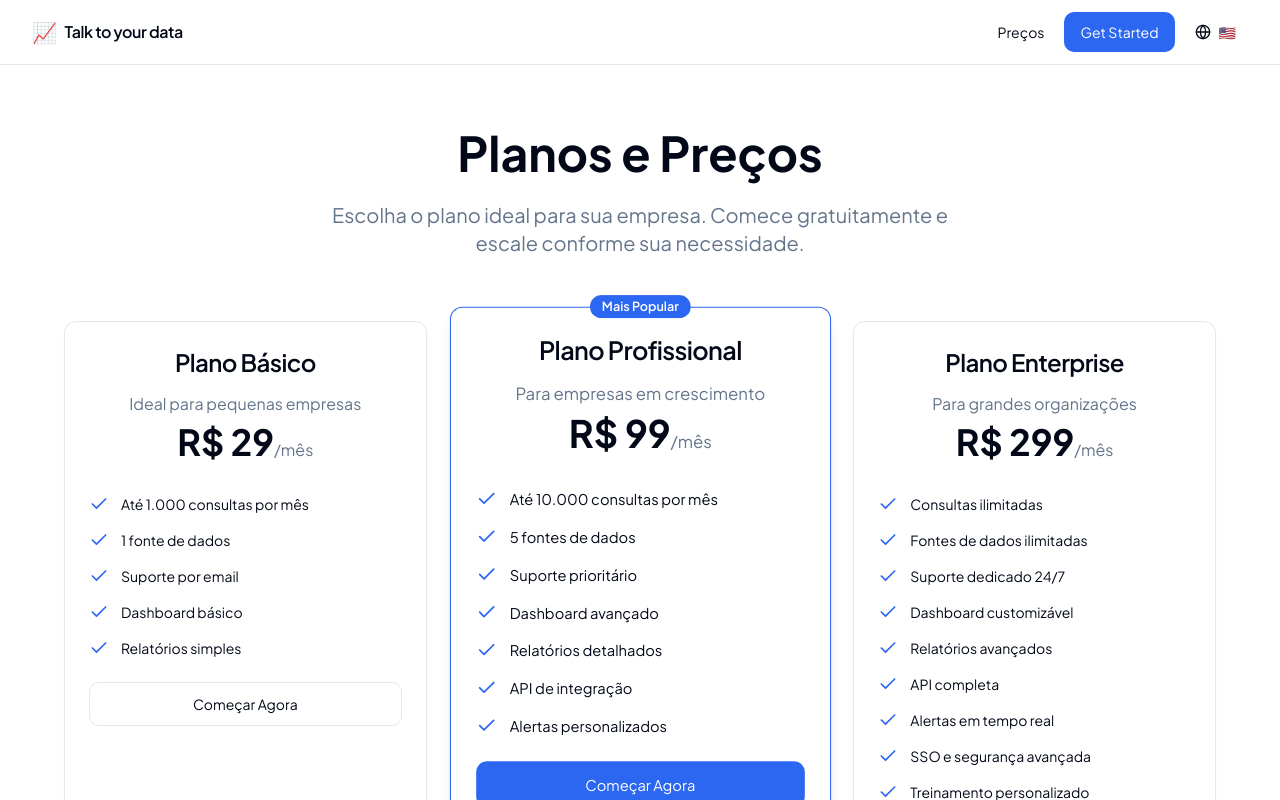
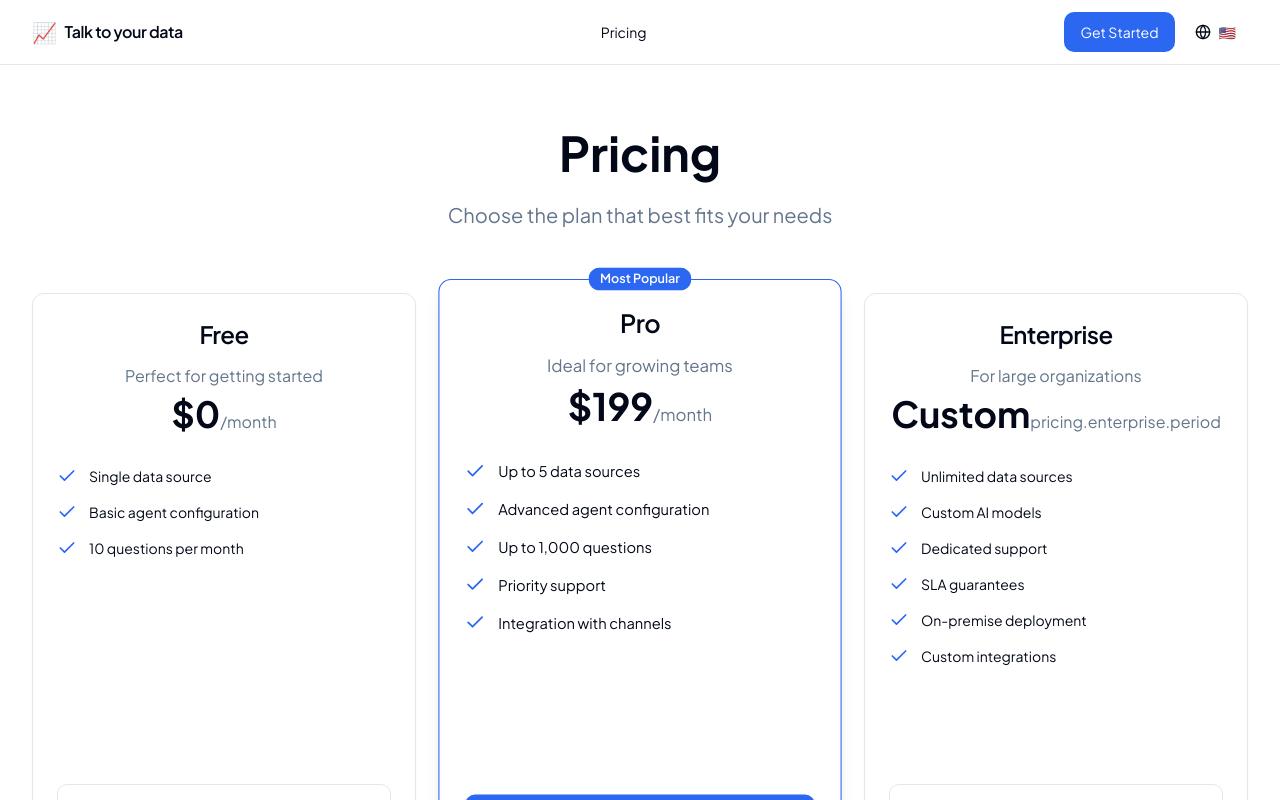
Before and after one commit to Empreiteiro/data-talks, a React (Vite) app: page /pricing in a window 1280 px wide. Shown: the top 800 px of the page. Built offline with nearby package versions, Linux system fonts and the light colour scheme.

Commit message:
Small adjustments.

```diff
--- a/src/components/layout/NavBar.tsx
+++ b/src/components/layout/NavBar.tsx
@@ -1,8 +1,8 @@
+import { Button } from "@/components/ui/button";
+import LanguageSelector from "@/components/ui/language-selector";
+import { useLanguage } from "@/contexts/LanguageContext";
+import { useAuth } from "@/hooks/useAuth";
 import { Link } from "react-router-dom";
-import { Button } from "@/components/ui/button";
-import { useAuth } from "@/hooks/useAuth";
-import { useLanguage } from "@/contexts/LanguageContext";
-import LanguageSelector from "@/components/ui/language-selector";
 
 const NavBar = () => {
   const { user, logout } = useAuth();
@@ -20,6 +20,16 @@ const NavBar = () => {
           <span role="img" aria-label="Logo gráfico de crescimento" className="text-xl leading-none">📈</span>
           <span className="hidden sm:inline">{t('nav.tagline')}</span>
         </Link>
+
+        {/* Link de Preços no Centro */}
+        {!user && (
+          <div className="hidden md:flex items-center">
+            <Button asChild variant="ghost" size="sm">
+              <Link to="/pricing">{t('pricing.title')}</Link>
+            </Button>
+          </div>
+        )}
+
         <div className="flex items-center gap-2">
           {user ? (
             <>
@@ -33,9 +43,6 @@ const NavBar = () => {
             </>
           ) : (
             <>
-              <Button asChild variant="ghost" size="sm">
-                <Link to="/pricing">Preços</Link>
-              </Button>
               <Button asChild>
                 <Link to="/login">{t('nav.getStarted')}</Link>
               </Button>
--- a/src/contexts/LanguageContext.tsx
+++ b/src/contexts/LanguageContext.tsx
@@ -290,6 +290,32 @@ const translations = {
      'channels.needMoreIntegrations.title': 'Need More Integrations?',
      'channels.needMoreIntegrations.description': 'We\'re constantly adding new channel integrations. Contact our support team to request specific platforms.',
      'channels.requestIntegration': 'Request Integration',
+
+     // Pricing
+     'pricing.title': 'Pricing',
+     'pricing.subtitle': 'Choose the plan that best fits your needs',
+           'pricing.free.title': 'Free',
+      'pricing.free.price': '$0',
+      'pricing.free.period': '/month',
+      'pricing.free.description': 'Perfect for getting started',
+      'pricing.free.button': 'Get Started',
+                       'pricing.pro.title': 'Pro',
+       'pricing.pro.price': '$199',
+       'pricing.pro.period': '/month',
+      'pricing.pro.description': 'Ideal for growing teams',
+      'pricing.pro.button': 'Start Pro Trial',
+           'pricing.enterprise.title': 'Enterprise',
+      'pricing.enterprise.price': 'Custom',
+      'pricing.enterprise.period': '',
+      'pricing.enterprise.description': 'For large organizations',
+      'pricing.enterprise.button': 'Contact Sales',
+     'pricing.features': 'Features',
+     'pricing.mostPopular': 'Most Popular',
+     'pricing.billedAnnually': 'Billed annually',
+     'pricing.billedMonthly': 'Billed monthly',
+     'pricing.save20': 'Save 20%',
+     'pricing.needCustom': 'Need something custom?',
+     'pricing.contactUs': 'Contact us',
   },
   pt: {
     // Navigation
@@ -570,6 +596,32 @@ const translations = {
      'channels.needMoreIntegrations.title': 'Precisa de Mais Integrações?',
      'channels.needMoreIntegrations.description': 'Estamos constantemente adicionando novas integrações de canais. Entre em contato com nossa equipe de suporte para solicitar plataformas específicas.',
      'channels.requestIntegration': 'Solicitar Integração',
+
+     // Pricing
+     'pricing.title': 'Preços',
+     'pricing.subtitle': 'Escolha o plano que melhor atende às suas necessidades',
+           'pricing.free.title': 'Grátis',
+      'pricing.free.price': 'R$0',
+      'pricing.free.period': '/mês',
+      'pricing.free.description': 'Perfeito para começar',
+      'pricing.free.button': 'Começar Agora',
+                       'pricing.pro.title': 'Pro',
+       'pricing.pro.price': 'R$199',
+       'pricing.pro.period': '/mês',
+      'pricing.pro.description': 'Ideal para equipes em crescimento',
+      'pricing.pro.button': 'Iniciar Teste Pro',
+           'pricing.enterprise.title': 'Empresarial',
+      'pricing.enterprise.price': 'Personalizado',
+      'pricing.enterprise.period': '',
+      'pricing.enterprise.description': 'Para grandes organizações',
+      'pricing.enterprise.button': 'Falar com Vendas',
+     'pricing.features': 'Recursos',
+     'pricing.mostPopular': 'Mais Popular',
+     'pricing.billedAnnually': 'Cobrado anualmente',
+     'pricing.billedMonthly': 'Cobrado mensalmente',
+     'pricing.save20': 'Economize 20%',
+     'pricing.needCustom': 'Precisa de algo personalizado?',
+     'pricing.contactUs': 'Entre em contato conosco',
   }
 };
 
--- a/src/pages/Pricing.tsx
+++ b/src/pages/Pricing.tsx
@@ -1,84 +1,96 @@
 import { SEO } from "@/components/SEO";
+import { Badge } from "@/components/ui/badge";
+import { Button } from "@/components/ui/button";
+import { Card, CardContent, CardDescription, CardFooter, CardHeader, CardTitle } from "@/components/ui/card";
 import { useLanguage } from "@/contexts/LanguageContext";
-import { Card, CardContent, CardDescription, CardFooter, CardHeader, CardTitle } from "@/components/ui/card";
-import { Button } from "@/components/ui/button";
-import { Badge } from "@/components/ui/badge";
 import { Check } from "lucide-react";
 
 const Pricing = () => {
-  const { t } = useLanguage();
+  const { t, language } = useLanguage();
 
   const plans = [
     {
-      name: "Plano Básico",
-      price: "R$ 29",
-      period: "/mês",
-      description: "Ideal para pequenas empresas",
-      badge: null,
-      features: [
-        "Até 1.000 consultas por mês",
-        "1 fonte de dados",
-        "Suporte por email",
-        "Dashboard básico",
-        "Relatórios simples"
-      ]
+      name: t('pricing.free.title'),
+      price: t('pricing.free.price'),
+      period: t('pricing.free.period'),
+      description: t('pricing.free.description'),
+      badge: null as string | null,
+      features: language === 'pt' ? [
+        'Uma fonte de dados',
+        'Configuração básica do agente',
+        '10 perguntas por mês'
+      ] : [
+        'Single data source',
+        'Basic agent configuration',
+        '10 questions per month'
+      ],
+      button: t('pricing.free.button')
     },
     {
-      name: "Plano Profissional",
-      price: "R$ 99",
-      period: "/mês",
-      description: "Para empresas em crescimento",
-      badge: "Mais Popular",
-      features: [
-        "Até 10.000 consultas por mês",
-        "5 fontes de dados",
-        "Suporte prioritário",
-        "Dashboard avançado",
-        "Relatórios detalhados",
-        "API de integração",
-        "Alertas personalizados"
-      ]
+      name: t('pricing.pro.title'),
+      price: t('pricing.pro.price'),
+      period: t('pricing.pro.period'),
+      description: t('pricing.pro.description'),
+      badge: t('pricing.mostPopular'),
+      features: language === 'pt' ? [
+        'Até 5 fontes de dados',
+        'Configuração avançada do agente',
+        'Até 1.000 perguntas',
+        'Suporte prioritário',
+        'Canais personalizados'
+      ] : [
+        'Up to 5 data sources',
+        'Advanced agent configuration',
+        'Up to 1,000 questions',
+        'Priority support',
+        'Integration with channels'
+      ],
+      button: t('pricing.pro.button')
     },
     {
-      name: "Plano Enterprise",
-      price: "R$ 299",
-      period: "/mês",
-      description: "Para grandes organizações",
-      badge: null,
-      features: [
-        "Consultas ilimitadas",
-        "Fontes de dados ilimitadas",
-        "Suporte dedicado 24/7",
-        "Dashboard customizável",
-        "Relatórios avançados",
-        "API completa",
-        "Alertas em tempo real",
-        "SSO e segurança avançada",
-        "Treinamento personalizado"
-      ]
+      name: t('pricing.enterprise.title'),
+      price: t('pricing.enterprise.price'),
+      period: t('pricing.enterprise.period'),
+      description: t('pricing.enterprise.description'),
+      badge: null as string | null,
+      features: language === 'pt' ? [
+        'Fontes de dados ilimitadas',
+        'Modelos de IA personalizados',
+        'Suporte dedicado',
+        'Implantação on-premise',
+        'Integrações personalizadas'
+      ] : [
+        'Unlimited data sources',
+        'Custom AI models',
+        'Dedicated support',
+        'SLA guarantees',
+        'On-premise deployment',
+        'Custom integrations'
+      ],
+      button: t('pricing.enterprise.button')
     }
   ];
 
   return (
-    <div className="min-h-screen">
+    <div>
       <SEO
-        title="Planos e Preços"
-        description="Escolha o plano ideal para sua empresa. Oferecemos soluções flexíveis para empresas de todos os tamanhos."
+        title={`${t('pricing.title')} | ${t('nav.tagline')}`}
+        description={t('pricing.subtitle')}
       />
 
       <main className="container py-16">
         <div className="text-center mb-16">
           <h1 className="text-4xl md:text-5xl font-bold mb-6">
-            Planos e Preços
+            {t('pricing.title')}
           </h1>
           <p className="text-xl text-muted-foreground max-w-2xl mx-auto">
-            Escolha o plano ideal para sua empresa. Comece gratuitamente e escale conforme sua necessidade.
+            {t('pricing.subtitle')}
           </p>
         </div>
 
-        <div className="grid md:grid-cols-3 gap-8 max-w-6xl mx-auto">
+        <div className="grid md:grid-cols-3 gap-8 max-w-[78rem] mx-auto">
           {plans.map((plan, index) => (
-            <Card key={index} className={`relative ${index === 1 ? 'border-primary shadow-lg scale-105' : ''}`}>
+                         <Card key={index} className={`relative flex flex-col h-[560px] ${index === 1 ? 'border-primary shadow-lg scale-105' : ''}`}>
                {plan.badge && (
                  <Badge className="absolute -top-3 left-1/2 transform -translate-x-1/2 bg-primary text-primary-foreground">
                    {plan.badge}
@@ -94,7 +106,7 @@ const Pricing = () => {
                  </div>
                </CardHeader>
 
-              <CardContent className="space-y-4">
+               <CardContent className="space-y-4 flex-1">
                  {plan.features.map((feature, featureIndex) => (
                    <div key={featureIndex} className="flex items-center gap-3">
                      <Check className="h-5 w-5 text-primary flex-shrink-0" />
@@ -103,26 +115,17 @@ const Pricing = () => {
                  ))}
                </CardContent>
 
-              <CardFooter>
+               <CardFooter className="mt-auto">
                  <Button
                    className="w-full"
                    variant={index === 1 ? "default" : "outline"}
                    size="lg"
                  >
-                  Começar Agora
+                   {plan.button}
                  </Button>
                </CardFooter>
              </Card>
           ))}
-        </div>
-
-        <div className="text-center mt-16">
-          <p className="text-muted-foreground mb-4">
-            Precisa de algo personalizado?
-          </p>
-          <Button variant="link" className="text-primary">
-            Entre em contato conosco
-          </Button>
         </div>
       </main>
     </div>
```
Lines whose indentation alone changed are shown as unchanged.
